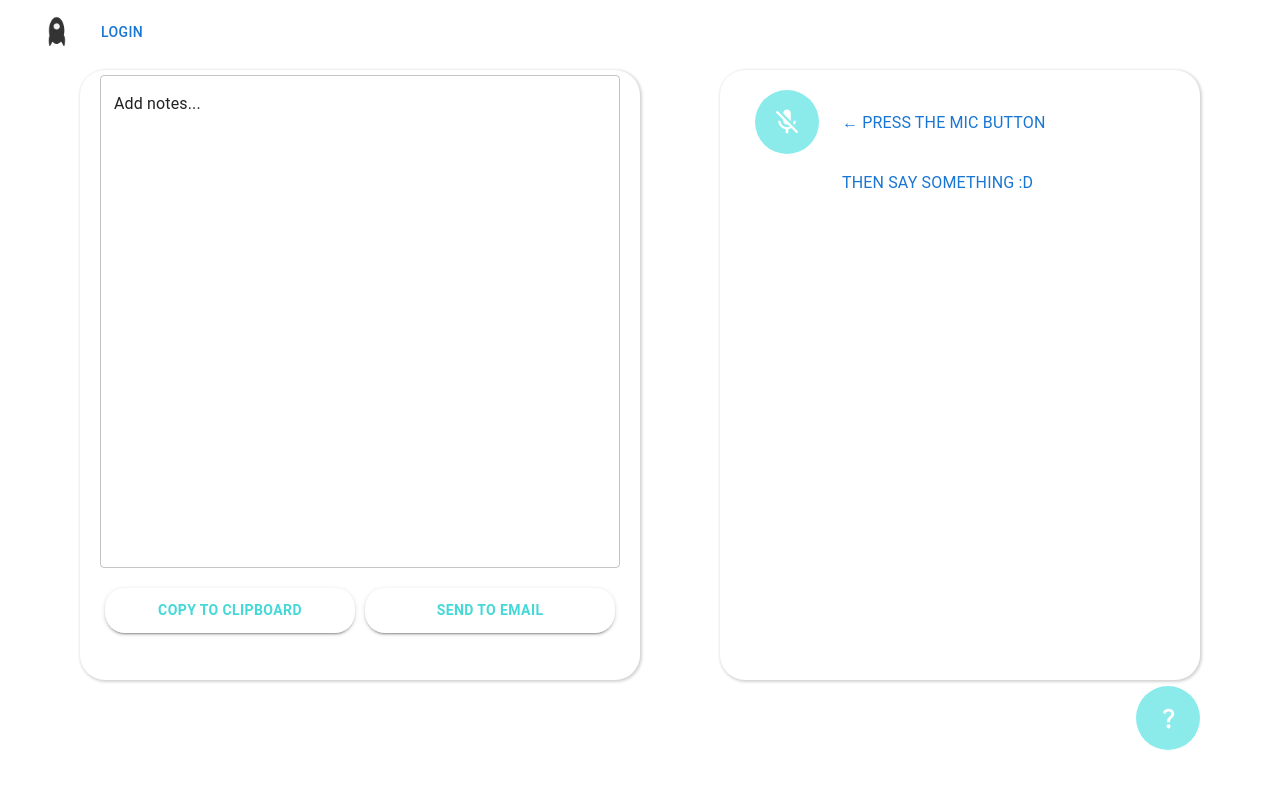
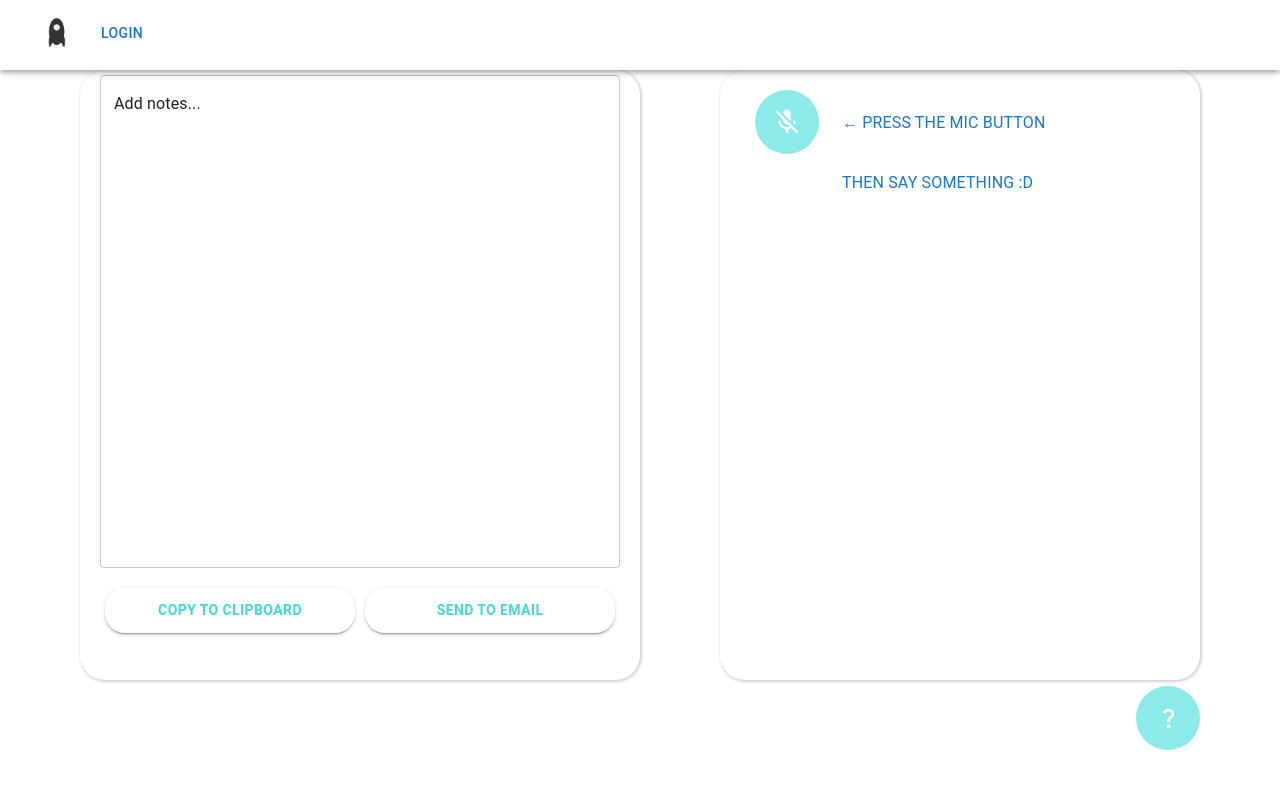
Before and after one commit to assembo/note-taker, a React (Create React App) app: page / in a window 1280 px wide. Shown: the top 788 px of the page. Built offline with nearby package versions, Linux system fonts and the light colour scheme; no server answers.

Commit message:
Updating the navbar and adding a different styles folder

```diff
--- a/src/Main/NavBar.css
+++ /dev/null
@@ -1,8 +0,0 @@
-.App-logo {
-   height:50px;
-   margin: 0;
-}
-
-.login-Button{
-   margin-Left:"85%"
-}
--- a/src/Main/NavBar.jsx
+++ b/src/Main/NavBar.jsx
@@ -6,9 +6,8 @@ import Toolbar from '@mui/material/Toolbar';
 import IconButton from '@mui/material/IconButton';
 import Button from '@mui/material/Button';
 import axios from '../axios';
-import "./NavBar.css"
+import {useStyles} from './styles';
 
-console.log(process.env.REACT_APP_CLIENT_ID)
 //Error handling code in the case gscript doesn't load properly.
 const google=window.google;
 
@@ -28,17 +27,18 @@ function oneTapSignIn(){
   }
 
 export default function NavBar() {
+  const classes=useStyles()
   return (
     <Box sx={{ flexGrow: 1}}>
       <AppBar
         sx={{bgcolor: "white"}}
-        style={ { boxShadow: "none", height:"30px"}}
+        className={classes.appBar}
         >
         <Toolbar>
           <IconButton>
-            <img src={logo} className="App-logo" alt="logo"/>
+            <img src={logo} className={classes.AppLogo} alt="logo"/>
           </IconButton>
-          <Button id="buttonDiv" className="login-Button" onClick={()=>oneTapSignIn()}>Login</Button>
+          <Button id="buttonDiv" className={classes.loginButton} onClick={()=>oneTapSignIn()}>Login</Button>
         </Toolbar>
       </AppBar>
     </Box>
--- /dev/null
+++ b/src/Main/styles.js
@@ -0,0 +1,13 @@
+import { makeStyles } from '@mui/styles';
+export const useStyles = makeStyles({
+  AppLogo: {
+   height:'50px',
+   marginRight: '0%'
+  },
+  loginButton : {
+   marginLeft:'85%'
+  },
+  appBar:{
+    height:"70px",
+  }
+});
```
